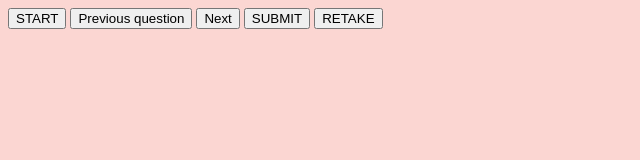
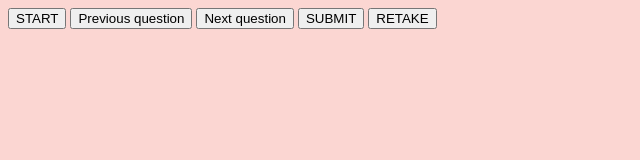
Before and after one commit to NgochoCharity/Week-3, a plain HTML site: page index.html in a window 1280 px wide. Shown: the whole page, without its empty margins (0-640 px from the left). Drawn offline with Linux system fonts and the light colour scheme.

```diff
--- a/index.html
+++ b/index.html
@@ -25,7 +25,7 @@
 
        <button id="previous">Previous question</button>
 
-       <button id="next">Next </button>
+       <button id="next">Next question </button>
 
        <button id="submit">SUBMIT </button>
 
```
